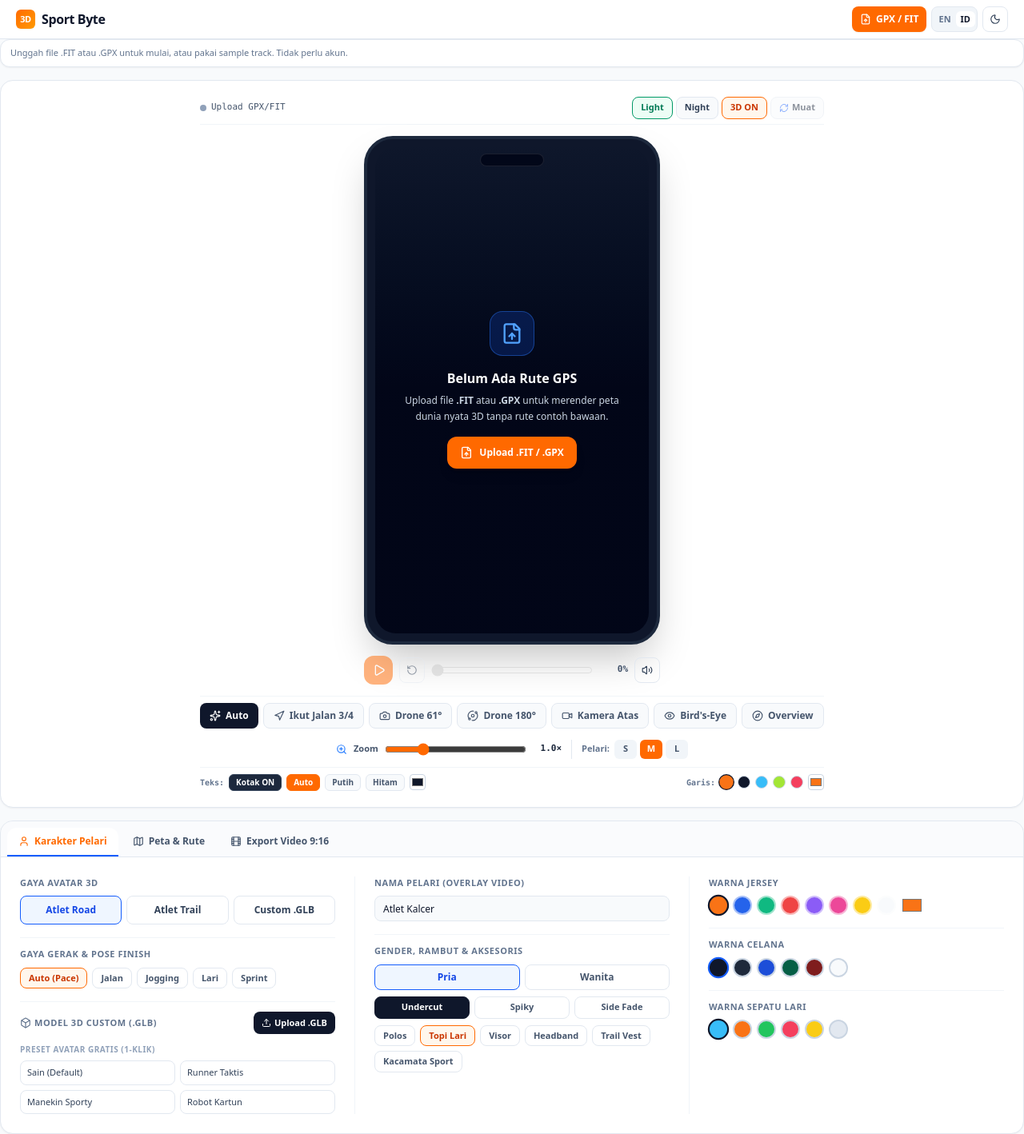
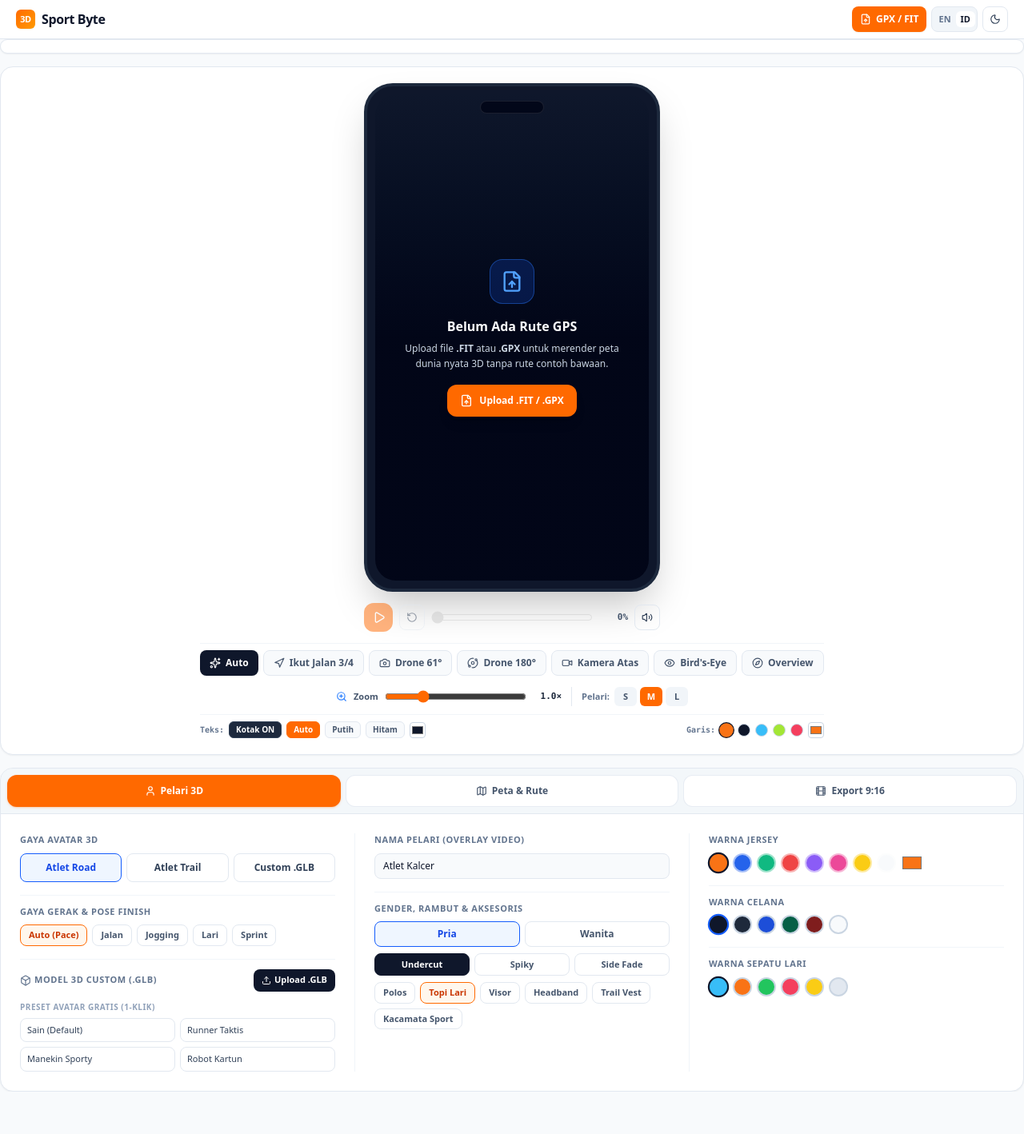
Before and after one commit to sain-byte/avatar-3d, a React (Vite) app: page / in a window 1280 px wide. Shown: the whole page at 80% size. After the commit the page ends 1365 px from the top, so only its background shows below. Built offline with nearby package versions, Linux system fonts and the light colour scheme.

Commit message:
ui: declutter top status bars, add floating map reload button, default to no music, remove unused route snap, and style 3-column menu tabs

```diff
--- a/src/components/studio3d/Studio3DPanelTabs.tsx
+++ b/src/components/studio3d/Studio3DPanelTabs.tsx
@@ -126,13 +126,13 @@ export const Studio3DPanelTabs: React.FC<Studio3DPanelTabsProps> = ({
       <div
         role="tablist"
         aria-label="Pengaturan Studio Animasi 3D"
-        className="flex items-center border-b border-slate-200 dark:border-slate-800 bg-slate-50/70 dark:bg-slate-950/60 px-2 pt-2 gap-1"
+        className="grid grid-cols-3 gap-1.5 p-2 border-b border-slate-200 dark:border-slate-800 bg-slate-100/80 dark:bg-slate-950"
       >
         {(
           [
-            { id: 'pelari', label: 'Karakter Pelari', icon: <User className="w-3.5 h-3.5" aria-hidden="true" /> },
-            { id: 'peta', label: 'Peta & Rute', icon: <MapIcon className="w-3.5 h-3.5" aria-hidden="true" /> },
-            { id: 'export', label: 'Export Video 9:16', icon: <Film className="w-3.5 h-3.5" aria-hidden="true" /> },
+            { id: 'pelari', label: 'Pelari 3D', icon: <User className="w-3.5 h-3.5 shrink-0" aria-hidden="true" /> },
+            { id: 'peta', label: 'Peta & Rute', icon: <MapIcon className="w-3.5 h-3.5 shrink-0" aria-hidden="true" /> },
+            { id: 'export', label: 'Export 9:16', icon: <Film className="w-3.5 h-3.5 shrink-0" aria-hidden="true" /> },
           ] as Array<{ id: Studio3DTab; label: string; icon: React.ReactNode }>
         ).map((tab) => {
           const active = activeTab === tab.id;
@@ -144,14 +144,14 @@ export const Studio3DPanelTabs: React.FC<Studio3DPanelTabsProps> = ({
               aria-selected={active}
               data-testid={`studio3d-tab-${tab.id}`}
               onClick={() => onChangeTab(tab.id)}
-              className={`h-9 px-3.5 rounded-t-xl text-xs font-bold inline-flex items-center gap-1.5 border-b-2 transition-colors cursor-pointer ${
+              className={`h-10 px-2 rounded-xl text-[11px] sm:text-xs font-bold inline-flex items-center justify-center gap-1.5 border transition-all cursor-pointer ${
                 active
-                  ? 'border-blue-600 bg-white dark:bg-slate-900 text-orange-500 dark:text-orange-400'
-                  : 'border-transparent text-slate-600 dark:text-slate-400 hover:text-slate-900 dark:hover:text-slate-200'
+                  ? 'border-orange-500/80 bg-orange-500 text-white shadow-sm shadow-orange-500/25'
+                  : 'border-slate-200/80 dark:border-slate-800 bg-white dark:bg-slate-900 text-slate-600 dark:text-slate-300 hover:border-slate-300 dark:hover:border-slate-700'
               }`}
             >
               {tab.icon}
-              <span>{tab.label}</span>
+              <span className="truncate">{tab.label}</span>
             </button>
           );
         })}
@@ -720,53 +720,6 @@ export const Studio3DPanelTabs: React.FC<Studio3DPanelTabsProps> = ({
                 </div>
               </div>
 
-              <div className="space-y-1.5 pt-3 border-t border-slate-100 dark:border-slate-800">
-                <span className="block text-[11px] font-bold uppercase tracking-wider text-slate-500 dark:text-slate-400">
-                  Penyesuaian Jalur
-                </span>
-                <div className="grid grid-cols-2 gap-1.5">
-                  {(
-                    [
-                      { id: 'raw', label: 'GPS Asli' },
-                      { id: 'snap-road', label: 'Snap ke Jalan (Maps)' },
-                    ] as Array<{ id: RouteSnapMode3D; label: string }>
-                  ).map((sm) => {
-                    const active = (mapConfig.routeSnapMode ?? 'raw') === sm.id;
-                    return (
-                      <button
-                        key={sm.id}
-                        type="button"
-                        data-testid={`studio3d-routesnap-${sm.id}`}
-                        onClick={() =>
-                          onChangeMapConfig((prev) => ({ ...prev, routeSnapMode: sm.id }))
-                        }
-                        className={`h-8 px-2.5 rounded-lg border text-[11px] font-semibold whitespace-nowrap transition-colors cursor-pointer ${
-                          active
-                            ? 'border-emerald-600 bg-emerald-50 dark:bg-emerald-950/40 text-emerald-700 dark:text-emerald-300'
-                            : 'border-slate-200 dark:border-slate-700 text-slate-700 dark:text-slate-300 hover:bg-slate-50 dark:hover:bg-slate-800'
-                        }`}
-                      >
-                        {sm.label}
-                      </button>
-                    );
-                  })}
-                </div>
-                {(mapConfig.routeSnapMode ?? 'raw') === 'snap-road' && (
-                  <p
-                    data-testid="studio3d-routesnap-status"
-                    className="text-[10px] font-medium text-slate-500 dark:text-slate-400"
-                  >
-                    {routeSnapStatus === 'matching'
-                      ? 'Menyelaraskan rute GPS ke jalan OSM...'
-                      : routeSnapStatus === 'matched'
-                        ? 'Rute terselaraskan ke jalan (OSRM).'
-                        : routeSnapStatus === 'fallback'
-                          ? 'Jalan sekitar tidak ditemukan, memakai GPS asli.'
-                          : 'Siap menyelaraskan ke jalan.'}
-                  </p>
-                )}
-              </div>
-
               <p className="text-[10px] text-slate-400 dark:text-slate-500 pt-1">
                 © OpenFreeMap · © OpenMapTiles · © OpenStreetMap contributors
               </p>
--- a/src/components/studio3d/Studio3DView.tsx
+++ b/src/components/studio3d/Studio3DView.tsx
@@ -813,35 +813,7 @@ export const Studio3DView: React.FC<Studio3DViewProps> = ({
     <div data-testid="view-studio3d" className="space-y-4">
       <header className="bg-white dark:bg-slate-900 border border-slate-200 dark:border-slate-800 rounded-xl px-3 py-2 shadow-xs space-y-1.5">
         <div className="flex items-center justify-between gap-2">
-          <div className="min-w-0 flex-1">
-            {track ? (
-              <p
-                data-testid="studio3d-top-summary"
-                className="font-mono-tabular text-[11px] font-medium text-slate-600 dark:text-slate-300 flex items-center gap-1.5 overflow-x-auto whitespace-nowrap"
-              >
-                <span className="font-bold text-slate-900 dark:text-white">
-                  {track.totalDistanceKm.toFixed(2)} km
-                </span>
-                <span className="text-slate-400">·</span>
-                <span>{formatDuration(track.totalDurationSec)}</span>
-                <span className="text-slate-400">·</span>
-                <span>{formatPace(track.avgPaceSecPerKm)}/km</span>
-                <span className="text-slate-400">·</span>
-                <span>{track.avgHr} bpm</span>
-                <span className="text-slate-400">·</span>
-                <span className="text-emerald-600 dark:text-emerald-400">
-                  +{track.elevationGainM}m
-                </span>
-              </p>
-            ) : (
-              <p
-                data-testid="studio3d-top-summary"
-                className="text-[11px] font-medium text-slate-500 dark:text-slate-400 truncate"
-              >
-                {t3d.guestUploadHint}
-              </p>
-            )}
-          </div>
+
 
           <div className="flex items-center gap-1.5 shrink-0">
             <input
@@ -895,93 +867,26 @@ export const Studio3DView: React.FC<Studio3DViewProps> = ({
         data-testid="studio3d-preview-stage"
         className="bg-white dark:bg-slate-900 border border-slate-200 dark:border-slate-800 rounded-2xl p-4 sm:p-5 shadow-xs flex flex-col items-center gap-3.5"
       >
-        <div className="w-full max-w-[780px] flex items-center justify-between gap-2 pb-1.5 border-b border-slate-100 dark:border-slate-800">
-          <div
-            data-testid="studio3d-map-status"
-            className="font-mono-tabular text-[11px] font-medium text-slate-600 dark:text-slate-300 flex items-center gap-1.5 min-w-0 truncate"
-          >
-            <span
-              className={`w-2 h-2 rounded-full shrink-0 ${
-                !track
-                  ? 'bg-slate-400'
-                  : isMapLoading
-                    ? 'bg-amber-500'
-                    : mapLoadStatus.phase === 'ready'
-                      ? 'bg-emerald-500'
-                      : 'bg-rose-500'
-              }`}
-            />
-            <span className="truncate">
-              {!track
-                ? 'Upload GPX/FIT'
-                : isMapLoading
-                  ? 'Memuat peta...'
-                  : mapLoadStatus.phase === 'ready'
-                    ? 'OpenFreeMap'
-                    : 'Gagal muat'}
-            </span>
-          </div>
-
-          <div className="flex items-center gap-1 shrink-0">
-            <button
-              type="button"
-              onClick={() => setMapConfig((prev) => ({ ...prev, mapStyle: 'clean' }))}
-              className={`h-7 px-2.5 rounded-lg border text-[11px] font-semibold cursor-pointer ${
-                mapConfig.mapStyle === 'clean'
-                  ? 'border-emerald-600 bg-emerald-50 dark:bg-emerald-950/50 text-emerald-700 dark:text-emerald-300'
-                  : 'border-slate-200 dark:border-slate-700 bg-slate-50 dark:bg-slate-950 text-slate-700 dark:text-slate-300'
-              }`}
-            >
-              Light
-            </button>
-            <button
-              type="button"
-              onClick={() => setMapConfig((prev) => ({ ...prev, mapStyle: 'dark' }))}
-              className={`h-7 px-2.5 rounded-lg border text-[11px] font-semibold cursor-pointer ${
-                mapConfig.mapStyle === 'dark'
-                  ? 'border-blue-600 bg-blue-50 dark:bg-blue-950/50 text-blue-700 dark:text-blue-300'
-                  : 'border-slate-200 dark:border-slate-700 bg-slate-50 dark:bg-slate-950 text-slate-700 dark:text-slate-300'
-              }`}
-            >
-              Night
-            </button>
-            <button
-              type="button"
-              onClick={() =>
-                setMapConfig((prev) => ({ ...prev, buildings3d: !prev.buildings3d }))
-              }
-              className={`h-7 px-2.5 rounded-lg border text-[11px] font-semibold cursor-pointer ${
-                mapConfig.buildings3d
-                  ? 'border-orange-500 bg-orange-50 dark:bg-orange-950/40 text-orange-700 dark:text-orange-300'
-                  : 'border-slate-200 dark:border-slate-700 bg-slate-50 dark:bg-slate-950 text-slate-500 dark:text-slate-400'
-              }`}
-            >
-              {mapConfig.buildings3d ? '3D ON' : '3D OFF'}
-            </button>
-            <button
-              type="button"
-              data-testid="studio3d-reload-map-btn"
-              disabled={!track}
-              onClick={handleReloadMap}
-              className="h-7 px-2.5 rounded-lg border border-slate-200 dark:border-slate-700 bg-slate-50 dark:bg-slate-950 hover:bg-slate-100 dark:hover:bg-slate-800 disabled:opacity-50 disabled:cursor-not-allowed text-slate-800 dark:text-slate-100 text-[11px] font-semibold inline-flex items-center gap-1 whitespace-nowrap shrink-0 transition-colors cursor-pointer"
-            >
-              <RefreshCw
-                className={`w-3 h-3 text-blue-600 dark:text-blue-400 ${
-                  track && isMapLoading ? 'animate-spin' : ''
-                }`}
-                aria-hidden="true"
-              />
-              <span>Muat</span>
-            </button>
-          </div>
-        </div>
-
         <div className="w-full max-w-[350px] sm:max-w-[370px] rounded-[36px] p-2.5 bg-slate-900 dark:bg-slate-800 border-4 border-slate-800 dark:border-slate-700 shadow-2xl">
           <div
             data-testid="studio3d-phone-screen"
             className="relative w-full aspect-[9/16] rounded-[26px] overflow-hidden bg-slate-950 select-none"
           >
             <div className="pointer-events-none absolute top-2 left-1/2 -translate-x-1/2 w-20 h-4 rounded-full bg-slate-950/90 border border-white/10 z-20" />
+            {activeTrack && (
+              <button
+                type="button"
+                data-testid="studio3d-reload-map-btn"
+                title="Muat ulang peta"
+                onClick={handleReloadMap}
+                className="absolute top-2.5 right-2.5 z-30 w-7 h-7 rounded-full bg-slate-950/65 hover:bg-slate-900/90 border border-white/15 backdrop-blur-md text-white/90 inline-flex items-center justify-center shadow-md transition-colors cursor-pointer"
+              >
+                <RefreshCw
+                  className={`w-3.5 h-3.5 ${isMapLoading ? "animate-spin text-amber-400" : "text-white/85"}`}
+                  aria-hidden="true"
+                />
+              </button>
+            )}
 
             {!activeTrack || !liveTelemetry ? (
               <div
--- a/src/types/studio3d.ts
+++ b/src/types/studio3d.ts
@@ -184,7 +184,7 @@ export const DEFAULT_EXPORT_CONFIG: ExportConfig = {
   durationPreset: 30,
   customDurationSec: 25,
   includeFinishPose: false,
-  musicPreset: 'upbeat-synth',
+  musicPreset: 'none',
   customAudioUrl: null,
   customAudioName: null,
   volume: 0.65,
```
